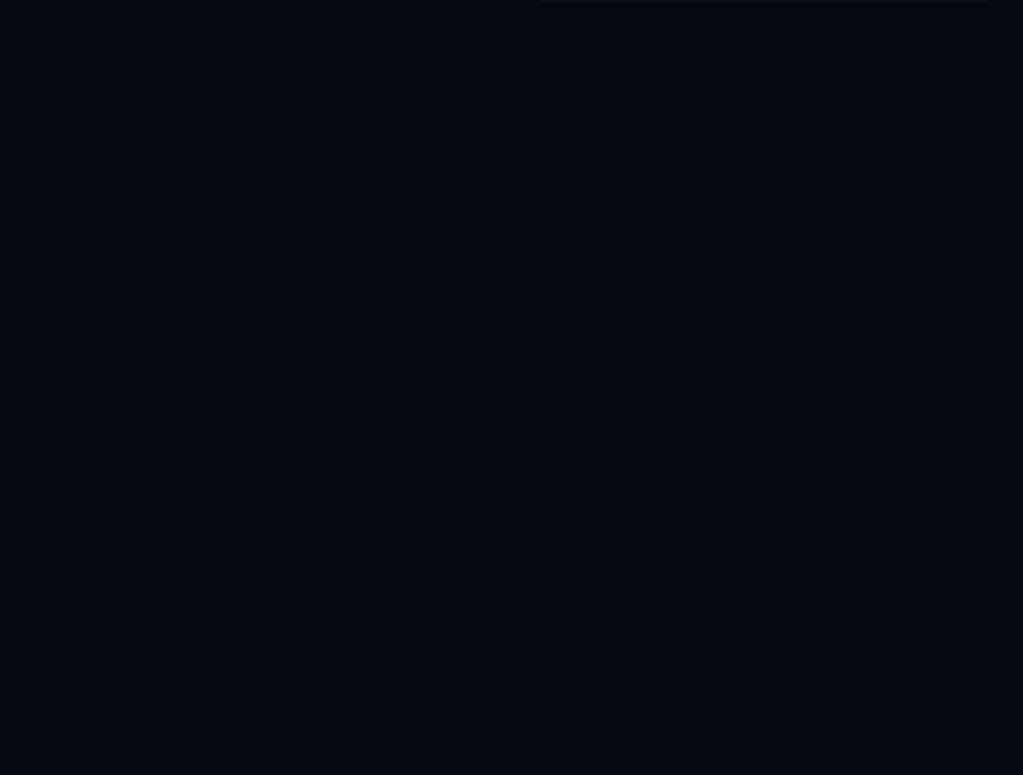
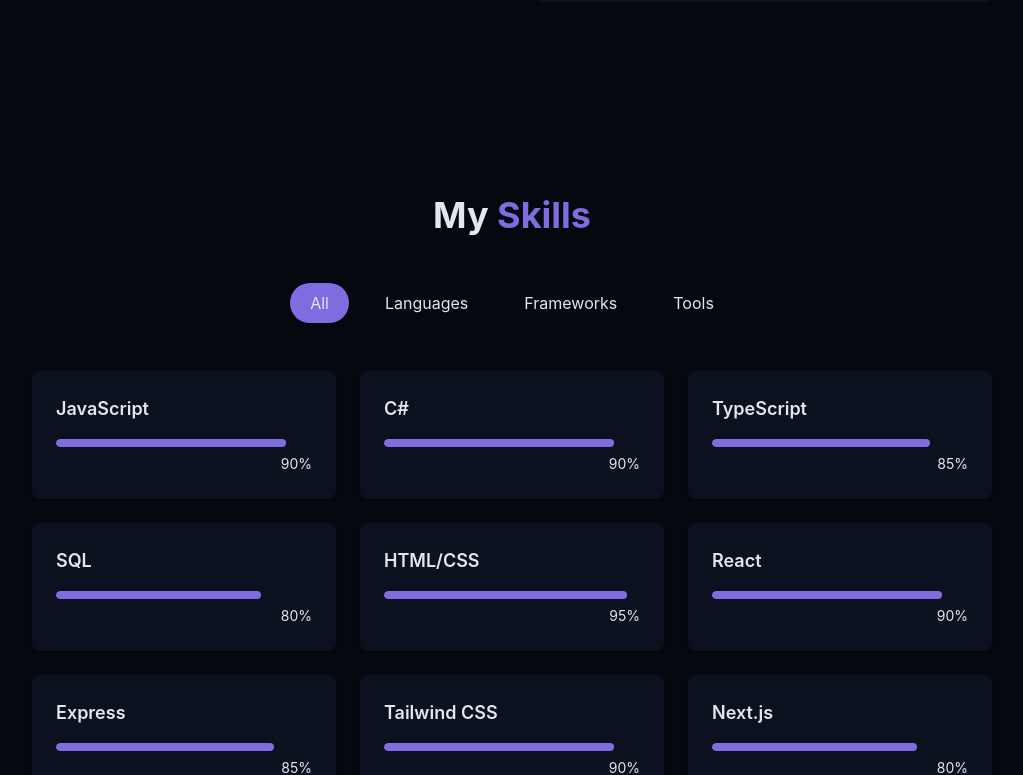
Before and after one commit to sin-n581/My-Portfolio, a React (Vite) app: page / in a window 1280 px wide. Shown: the part 1407-2182 px from the top of the page, without its empty margins (128-1151 px from the left). Before the commit the page ends 1698 px from the top, so only its background shows below. Built offline with nearby package versions, Linux system fonts and the light colour scheme.

Commit message:
complete SkillsSection

```diff
--- a/src/components/SkillsSection.tsx
+++ b/src/components/SkillsSection.tsx
@@ -1,33 +1,94 @@
+import { useState } from "react";
+import { cn } from "../lib/utils"
 
 const skills = [
-    { name: "JavaScript", level:95, category: "language" },
-    { name: "C#", level:90, category: "language" },
-    { name: "TypeScript", level:85, category: "language" },
-    { name: "SQL", level:80, category: "language" },
-    { name: "HTML/CSS", level:95, category: "language" },
+    { name: "JavaScript", level:90, category: "languages" },
+    { name: "C#", level:90, category: "languages" },
+    { name: "TypeScript", level:85, category: "languages" },
+    { name: "SQL", level:80, category: "languages" },
+    { name: "HTML/CSS", level:95, category: "languages" },
 
-    { name: "React", level:90, category: "framework" },
-    { name: "Express", level:85, category: "framework" },
-    { name: "Tailwind CSS", level:90, category: "framework" },
-    { name: "Next.js", level:80, category: "framework" },
-    { name: "Node.js", level:80, category: "framework" },
+    { name: "React", level:90, category: "frameworks" },
+    { name: "Express", level:85, category: "frameworks" },
+    { name: "Tailwind CSS", level:90, category: "frameworks" },
+    { name: "Next.js", level:80, category: "frameworks" },
+    { name: "Node.js", level:80, category: "frameworks" },
+    { name: ".NET", level:70, category: "frameworks" },
 
     { name: "Git/Github", level:90, category: "tools" },
     { name: "Figma", level:70, category: "tools" },
     { name: "Vite", level:85, category: "tools" },
-    { name: "Heroku", level:85, category: "tools" },
+    { name: "Heroku", level:55, category: "tools" },
 
     ];
+
+const categories =["all","languages","frameworks","tools"];
 
 
 
 
 
 export const SkillsSection = () => {
-    return <section
+        const [activeCategory, setActiveCategory]= useState("all");
+
+        const filteredSkills = skills.filter(
+            (skill) => activeCategory === "all" || skill.category === activeCategory
+        );
+    return (
+    <section
      id="skills"
      className="py-24 px relative bg-secondary/30"
      >
+        <div className="container mx-auto max-w-5xl">
+            <h2 className="text-3xl md:text-4xl font-bold mb-12 text-center">
+                My <span className ="text-primary"> Skills</span>
+            </h2>
 
+            <div className="flex flex-wrap justify-center gap-4 mb-12">
+                {categories.map((category,key)=>(
+                    <button
+                    key={key}
+                    onClick={() => setActiveCategory(category)}
+                    className={cn(
+                        "px-5 py-2 rounded-full transition-colors duration-300 capitalize",
+                        activeCategory === category ? "bg-primary text-primary-foreground": "bg-secondary/70 text-foreground hover:bd-secondary"
+                        )}>
+                        {category}
+                    </button>
+                ))}
+            </div>
+
+            <div className="grid grid-cols-1 sm:grid-cols-2 lg:grid-cols-3 gap-6">
+                {filteredSkills.map((skill, key) => (
+                    <div key={key} className="bg-card p-6 rounded-lg shadow-xs card-hover" >
+
+                        <div className="text-left mb-4">
+                            <h3 className="font-semibold text-lg">{skill.name} </h3>
+                        </div>
+
+                        <div className="w-full bg-secondary/50 rounded-full overflow-hidden">
+
+
+                            <div
+                            className="bg-primary h-2 rounded-full origin-left animate-[grow_1.5s_ease-out"
+                            style={{width: skill.level + "%"}}
+                            />
+
+                        </div>
+
+
+                        <div className="text-right mt-1">
+                            <span className="text-sm text-muted-foreground">{skill.level}%</span>
+                        </div>
+
+
+                    </div>
+                ))}
+
+            </div>
+
+
+        </div>
      </section>
-}
+    );
+};
```
